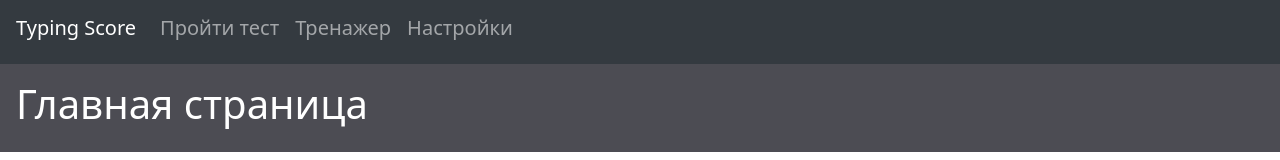
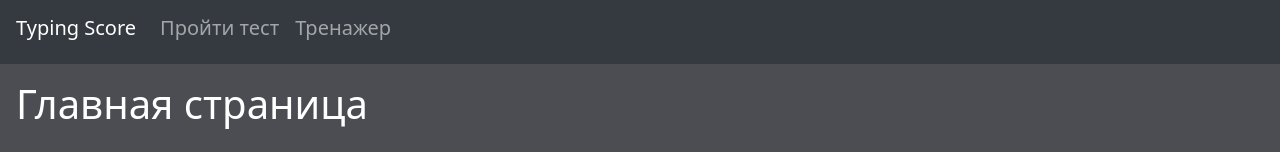
Before and after one commit to Bitnik212/typingtest, a Vue app: page /home in a window 1280 px wide. Shown: the top 160 px of the page. Built offline with nearby package versions, Linux system fonts and the light colour scheme.

Commit message:
решил убрать настройка

```diff
--- a/src/views/layouts/NavBar.vue
+++ b/src/views/layouts/NavBar.vue
@@ -23,14 +23,6 @@
                         Тренажер
                     </router-link>
                 </li>
-                <li class="nav-item">
-                    <router-link
-                        class="nav-link h5 font-weight-normal"
-                        to="/settings"
-                    >
-                        Настройки
-                    </router-link>
-                </li>
             </ul>
             </div>
         </div>
```
